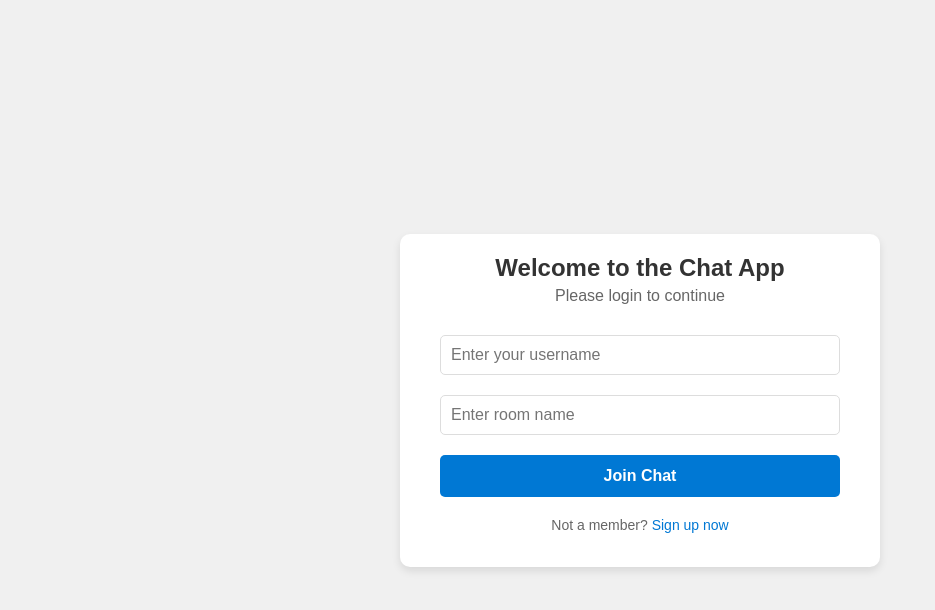
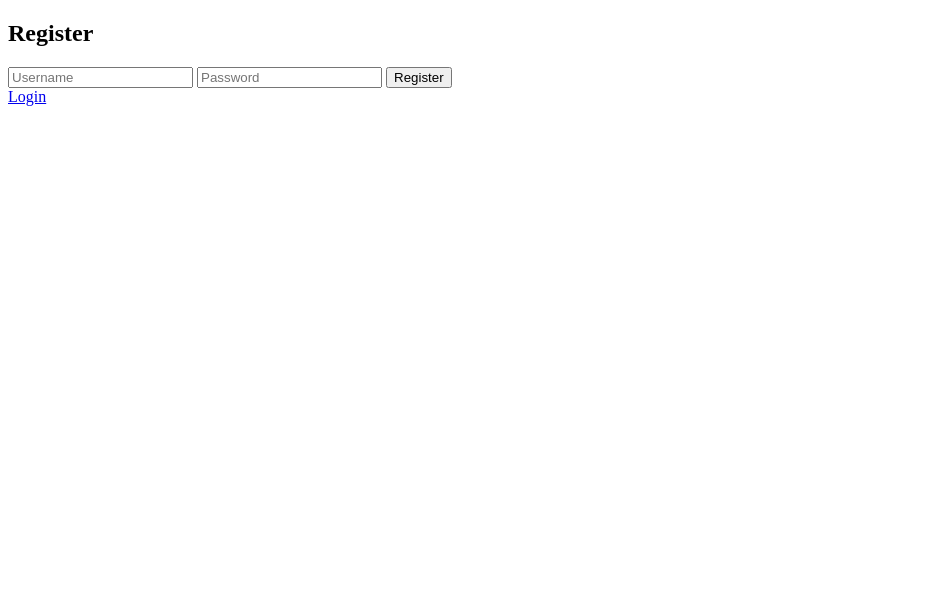
Before and after one commit to 123arv/chatapp, a Flask app: page / in a window 1280 px wide. Shown: the top 610 px of the page, without its empty margins (0-935 px from the left). Run offline with Flask 3, Linux system fonts and the light colour scheme.

Commit message:
Update index.html

```diff
--- a/templates/index.html
+++ b/templates/index.html
@@ -3,128 +3,20 @@
 <head>
     <meta charset="UTF-8">
     <meta name="viewport" content="width=device-width, initial-scale=1.0">
-    <title>Welcome to Chat App</title>
+    <title>Register - Chat App</title>
     <style>
-        /* General Styles */
-        body {
-            font-family: 'Arial', sans-serif;
-            margin: 0;
-            padding: 0;
-            display: flex;
-            align-items: center;
-            justify-content: center;
-            height: 100vh;
-            background-color: #f0f0f0;
-        }
-
-        .login-container {
-            background-color: #ffffff;
-            padding: 20px 40px;
-            border-radius: 10px;
-            box-shadow: 0 4px 8px rgba(0, 0, 0, 0.1);
-            text-align: center;
-            max-width: 400px;
-            width: 100%;
-        }
-
-        .login-header {
-            margin-bottom: 20px;
-        }
-
-        .login-header h1 {
-            font-size: 24px;
-            color: #333;
-            margin: 0;
-            font-weight: 700;
-        }
-
-        .login-header p {
-            font-size: 16px;
-            color: #666;
-            margin: 5px 0 0;
-        }
-
-        .login-form {
-            display: flex;
-            flex-direction: column;
-            margin-top: 20px;
-        }
-
-        .login-form input {
-            padding: 10px;
-            margin: 10px 0;
-            border: 1px solid #ddd;
-            border-radius: 5px;
-            font-size: 16px;
-            box-sizing: border-box;
-        }
-
-        .login-form button {
-            padding: 12px;
-            margin-top: 10px;
-            background-color: #0078d4;
-            color: white;
-            border: none;
-            border-radius: 5px;
-            font-size: 16px;
-            cursor: pointer;
-            font-weight: bold;
-        }
-
-        .login-form button:hover {
-            background-color: #0056a0;
-        }
-
-        .login-footer {
-            margin-top: 20px;
-            font-size: 14px;
-            color: #666;
-        }
-
-        .login-footer a {
-            color: #0078d4;
-            text-decoration: none;
-        }
-
-        .login-footer a:hover {
-            text-decoration: underline;
-        }
-
-        /* Responsive Design */
-        @media (max-width: 480px) {
-            .login-container {
-                padding: 20px;
-            }
-
-            .login-header h1 {
-                font-size: 20px;
-            }
-
-            .login-form input, .login-form button {
-                font-size: 14px;
-                padding: 8px;
-            }
-
-            .login-footer {
-                font-size: 12px;
-            }
-        }
+        /* Add your CSS styles here */
     </style>
 </head>
 <body>
-    <div class="login-container">
-        <div class="login-header">
-            <h1>Welcome to the Chat App</h1>
-            <p>Please login to continue</p>
-        </div>
-        <form class="login-form" action="/chat" method="POST">
-            <input type="text" name="username" placeholder="Enter your username" required>
-            <input type="text" name="room" placeholder="Enter room name" required>
-            <button type="submit">Join Chat</button>
+    <div class="register-container">
+        <h2>Register</h2>
+        <form method="POST" action="/register">
+            <input type="text" name="username" placeholder="Username" required>
+            <input type="password" name="password" placeholder="Password" required>
+            <button type="submit">Register</button>
         </form>
-        <div class="login-footer">
-            <p>Not a member? <a href="#">Sign up now</a></p>
-        </div>
+        <a href="/">Login</a>
     </div>
 </body>
 </html>
```
